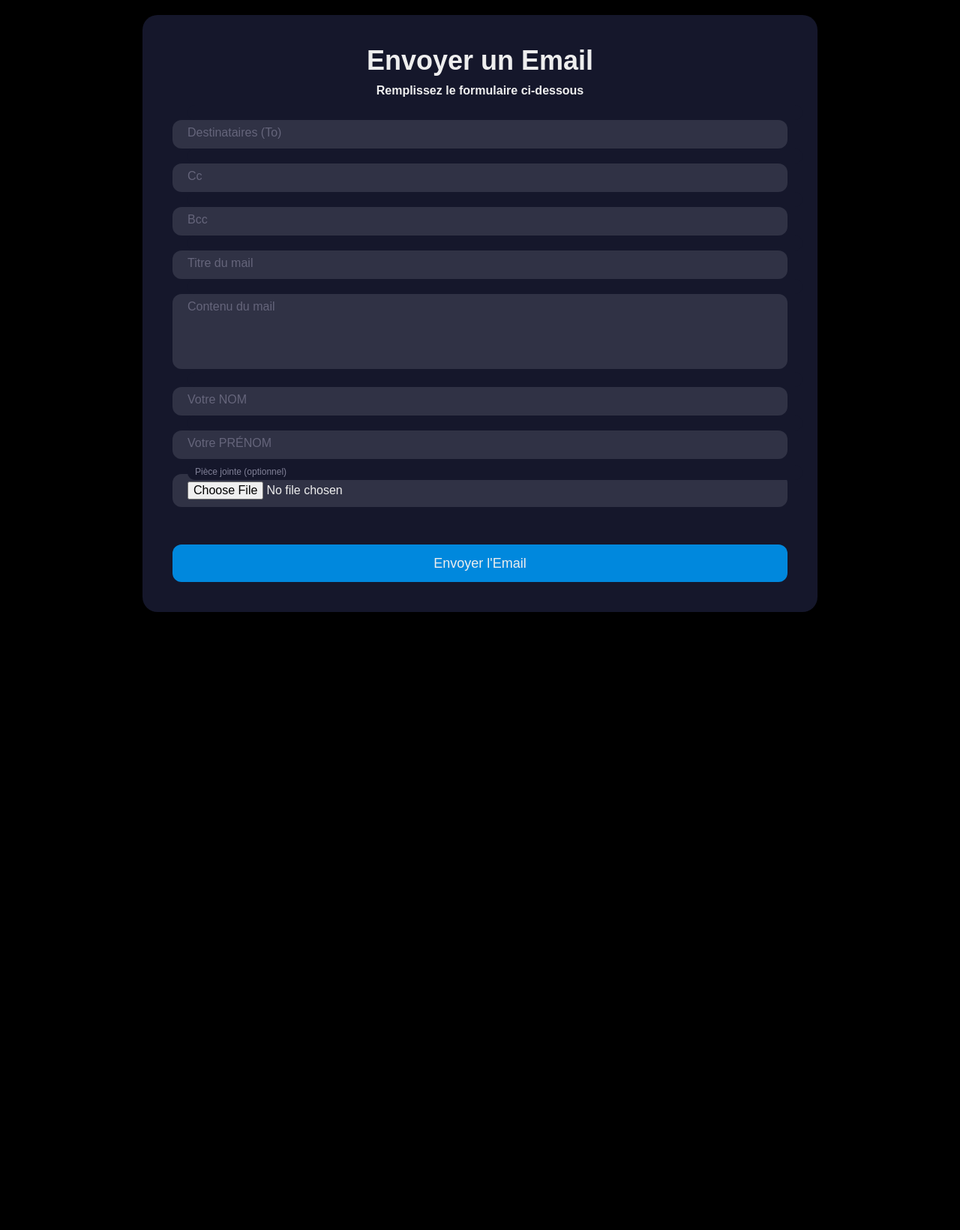
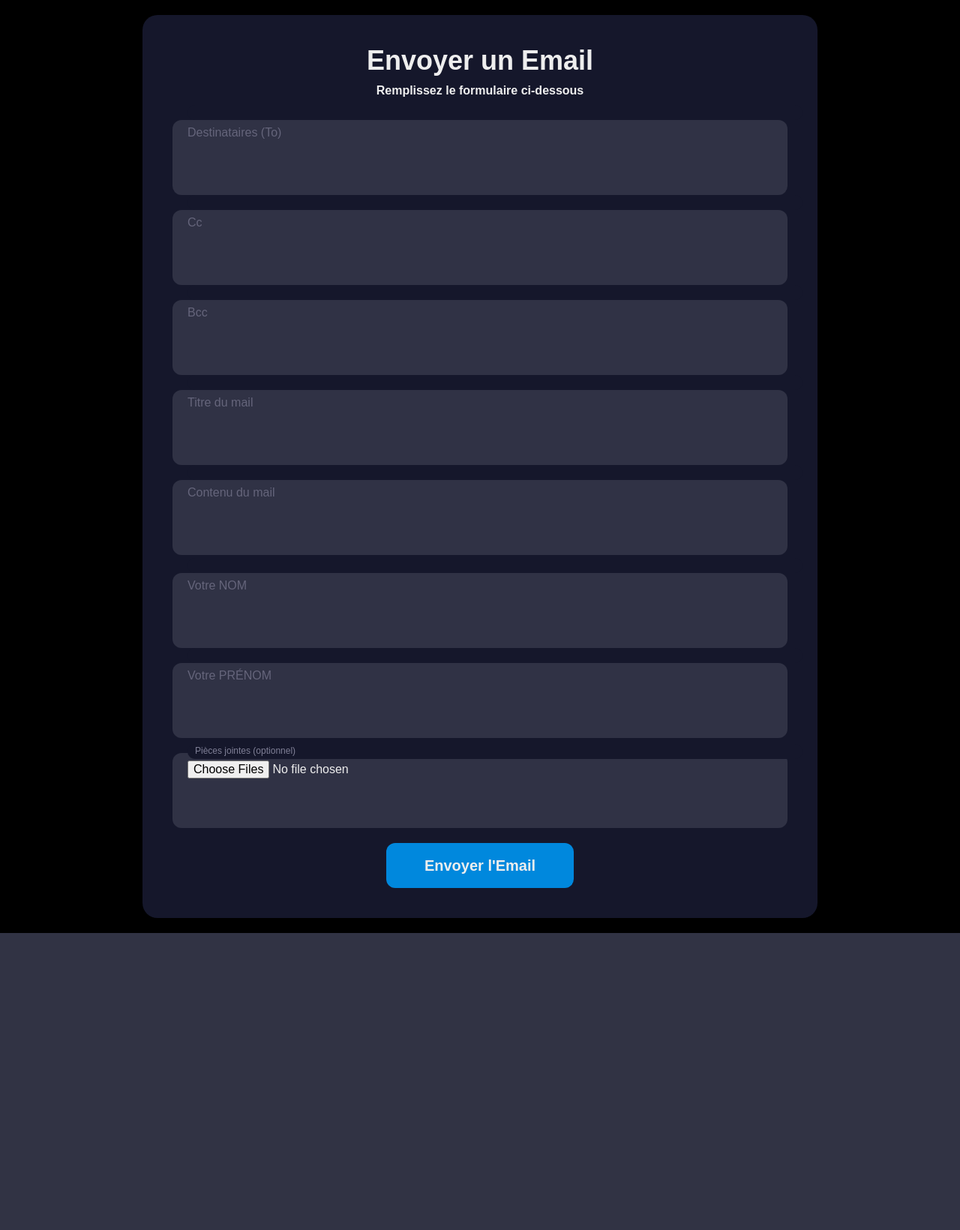
Before and after one commit to eliaz-qrc/email_sender, a Django app: page / in a window 1280 px wide. Shown: the whole page at 75% size. After the commit the page ends 1244 px from the top, so only its background shows below. Run offline with Django 5.2, Linux system fonts and the light colour scheme.

Commit message:
Ajouts de plusieurs fichiers en pièce jointe

```diff
--- a/email_app/static/css/styles.css
+++ b/email_app/static/css/styles.css
@@ -6,14 +6,16 @@ body {
     flex-direction: column;
     align-items: center;
     justify-content: flex-start;
-    height: 200vh;
+    height: auto;
+    /* Ajuste automatiquement la hauteur */
     margin: 0;
     padding: 20px;
     font-family: sans-serif;
-    min-height: 200px;
+    min-height: 100px;
+    /* Nouvelle hauteur minimale */
     overflow: auto;
-    /* Permet le défilement si nécessaire */
 }
+
 
 .form {
     background-color: #15172b;
@@ -26,8 +28,10 @@ body {
     display: flex;
     flex-direction: column;
     align-items: stretch;
-    overflow: hidden;
-    /* Empêche le défilement interne du formulaire */
+    overflow: visible;
+    /* Permet au contenu de grandir */
+    height: auto;
+    /* S'ajuste au contenu */
 }
 
 .title {
@@ -71,6 +75,9 @@ body {
     padding: 10px 20px;
     width: 100%;
     resize: none;
+    overflow: hidden;
+    min-height: 100px;
+    /* Hauteur minimale */
 }
 
 .input-content {
@@ -78,6 +85,7 @@ body {
     min-height: 100px;
     overflow: hidden;
 }
+
 
 .cut {
     background-color: #15172b;
@@ -124,6 +132,16 @@ body {
     color: #dc2f55;
 }
 
+.submit-container {
+    display: flex;
+    justify-content: center;
+    /* Centre horizontalement */
+    align-items: center;
+    /* Centre verticalement si nécessaire */
+    margin-top: 20px;
+    /* Ajoute un espace au-dessus si nécessaire */
+}
+
 .submit {
     background-color: #08d;
     border-radius: 12px;
@@ -131,11 +149,24 @@ body {
     box-sizing: border-box;
     color: #eee;
     cursor: pointer;
-    font-size: 18px;
-    height: 50px;
-    margin-top: 30px;
-    text-align: center;
-    width: 100%;
+    font-size: 20px;
+    /* Augmente la taille du texte */
+    height: 60px;
+    /* Augmente la hauteur du bouton */
+    width: 250px;
+    /* Augmente la largeur du bouton */
+    display: flex;
+    align-items: center;
+    justify-content: center;
+    text-decoration: none;
+    /* Enlève le soulignement */
+    font-weight: bold;
+    transition: background-color 0.3s;
+}
+
+.submit:hover {
+    background-color: #06b;
+    /* Assombrit le bouton au survol */
 }
 
 .submit:active {
--- a/email_app/templates/form.html
+++ b/email_app/templates/form.html
@@ -7,12 +7,30 @@
     <title>Envoyer un Email</title>
     {% load static %}
     <link rel="stylesheet" href="{% static 'css/styles.css' %}">
-    <style>
-        .input-content {
-            height: auto;
-            overflow: hidden;
-        }
-    </style>
+    <script>
+        document.addEventListener("DOMContentLoaded", function () {
+            const textarea = document.querySelector(".input");
+
+            textarea.addEventListener("input", function () {
+                this.style.height = "auto";
+                this.style.height = this.scrollHeight + "px";
+                document.body.style.height = document.documentElement.scrollHeight + "px";
+            });
+
+            // Affichage des fichiers sélectionnés
+            const fileInput = document.getElementById("pieceJointe");
+            const fileListDisplay = document.getElementById("fileListDisplay");
+
+            fileInput.addEventListener("change", function () {
+                fileListDisplay.innerHTML = "";
+                Array.from(fileInput.files).forEach(file => {
+                    let listItem = document.createElement("div");
+                    listItem.textContent = file.name;
+                    fileListDisplay.appendChild(listItem);
+                });
+            });
+        });
+    </script>
 </head>
 
 <body>
@@ -57,9 +75,10 @@
                 <label for="prenom" class="placeholder">Votre PRÉNOM</label>
             </div>
             <div class="input-container ic2">
-                <input type="file" class="input" id="pieceJointe" name="pieceJointe">
+                <input type="file" class="input" id="pieceJointe" name="pieceJointe[]" multiple>
                 <div class="cut cut-short"></div>
-                <label for="pieceJointe" class="placeholder">Pièce jointe (optionnel)</label>
+                <label for="pieceJointe" class="placeholder">Pièces jointes (optionnel)</label>
+                <div id="fileListDisplay"></div> <!-- Affichage des fichiers sélectionnés -->
             </div>
             <div class="submit-container">
                 <button type="submit" class="submit">Envoyer l'Email</button>
--- a/email_app/views.py
+++ b/email_app/views.py
@@ -30,28 +30,16 @@ def format_french_phone_number(phone_number: int):
 def trouver_template_html():
     chemin_script = os.path.dirname(os.path.abspath(__file__))
     chemin_template = os.path.join(chemin_script, "templates", "Template-Mail-CACS.html")
-    if os.path.exists(chemin_template):
-        return chemin_template
-    else:
-        return None
+    return chemin_template if os.path.exists(chemin_template) else None
 
 def charger_donnees_excel():
     chemin_script = os.path.dirname(os.path.abspath(__file__))
     chemin_excel = os.path.join(chemin_script, "Membres_CACS.xlsx")
-    if os.path.exists(chemin_excel):
-        df = pd.read_excel(chemin_excel)
-        return df
-    else:
-        return None
+    return pd.read_excel(chemin_excel) if os.path.exists(chemin_excel) else None
 
 def recuperer_infos_membre(df, nom, prenom):
     membre = df[(df["Nom"].str.lower() == nom.lower()) & (df["Prénom"].str.lower() == prenom.lower())]
-    if not membre.empty:
-        poste = membre.iloc[0]["Poste"]
-        numero = membre.iloc[0]["Numéro"]
-        return poste, numero
-    else:
-        return None, None
+    return (membre.iloc[0]["Poste"], membre.iloc[0]["Numéro"]) if not membre.empty else (None, None)
 
 def index(request):
     return render(request, 'form.html')
@@ -67,7 +55,7 @@ def envoyer_email(request):
             contenu = request.POST['contenu']
             nom = request.POST['nom']
             prenom = request.POST['prenom']
-            piece_jointe = request.FILES.get('pieceJointe')
+            pieces_jointes = request.FILES.getlist('pieceJointe[]')  # Récupération de plusieurs fichiers
 
             outlook = win32com.client.Dispatch("Outlook.Application")
             df_membres = charger_donnees_excel()
@@ -104,12 +92,15 @@ def envoyer_email(request):
             mail.Subject = f"[CACS CentraleSupélec] {titre}"
             mail.HTMLBody = html_content
 
-            if piece_jointe:
-                chemin_piece_jointe = os.path.join(os.getcwd(), piece_jointe.name)
+            # Gestion des pièces jointes multiples
+            fichiers_temporaires = []  # Pour stocker les chemins des fichiers temporaires
+            for fichier in pieces_jointes:
+                chemin_piece_jointe = os.path.join(os.getcwd(), fichier.name)
                 with open(chemin_piece_jointe, 'wb+') as destination:
-                    for chunk in piece_jointe.chunks():
+                    for chunk in fichier.chunks():
                         destination.write(chunk)
                 mail.Attachments.Add(chemin_piece_jointe)
+                fichiers_temporaires.append(chemin_piece_jointe)  # Stockage du fichier temporaire
 
             mail.Send()
 
@@ -120,9 +111,17 @@ def envoyer_email(request):
             mail_verification.HTMLBody = html_content
             mail_verification.Send()
 
+            # Suppression des fichiers temporaires après l'envoi
+            for fichier in fichiers_temporaires:
+                if os.path.exists(fichier):
+                    os.remove(fichier)
+
             return render(request, 'confirmation_envoi.html')
+
         except Exception as e:
             return render(request, 'notification_echec.html', {'raison_echec': str(e)})
+
         finally:
             pythoncom.CoUninitialize()  # Libérer COM
+
     return redirect('index')
```
Also changed, not shown: barcode (1).gif (added), cours.db (added).
